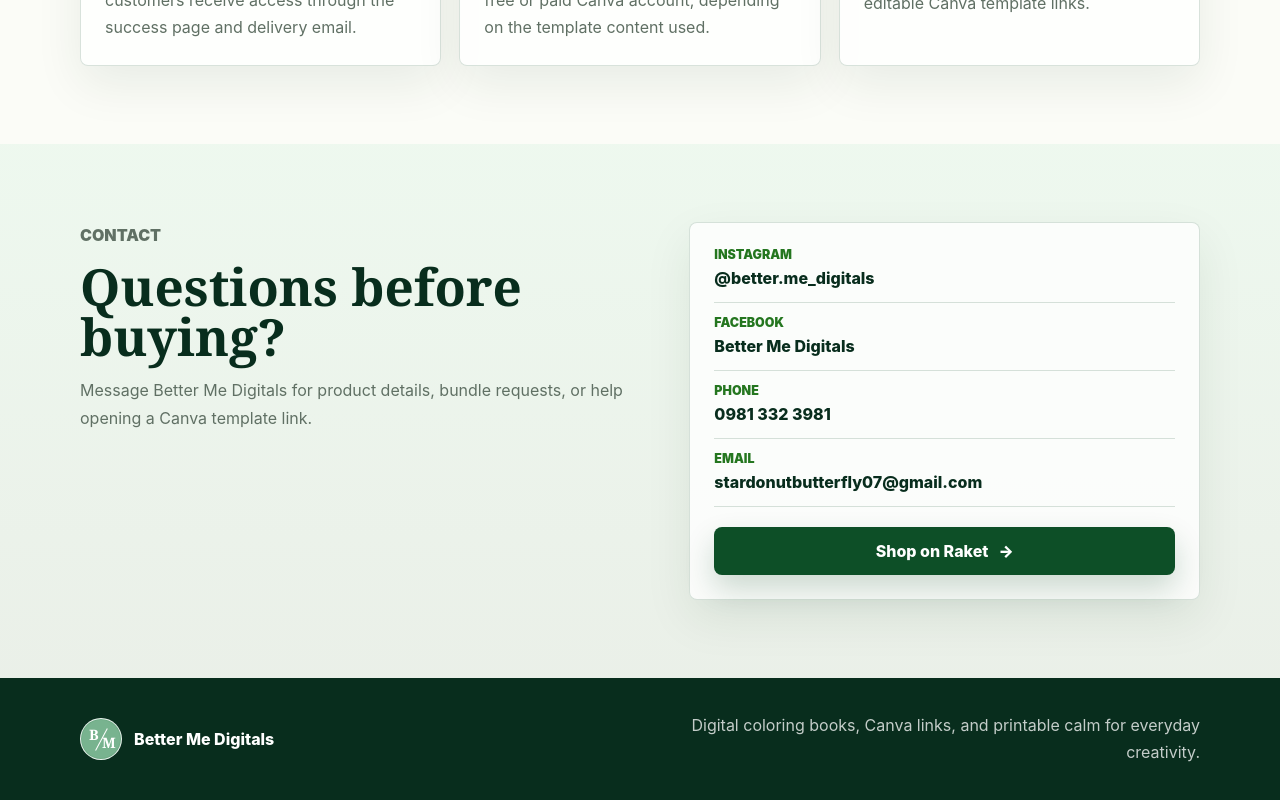
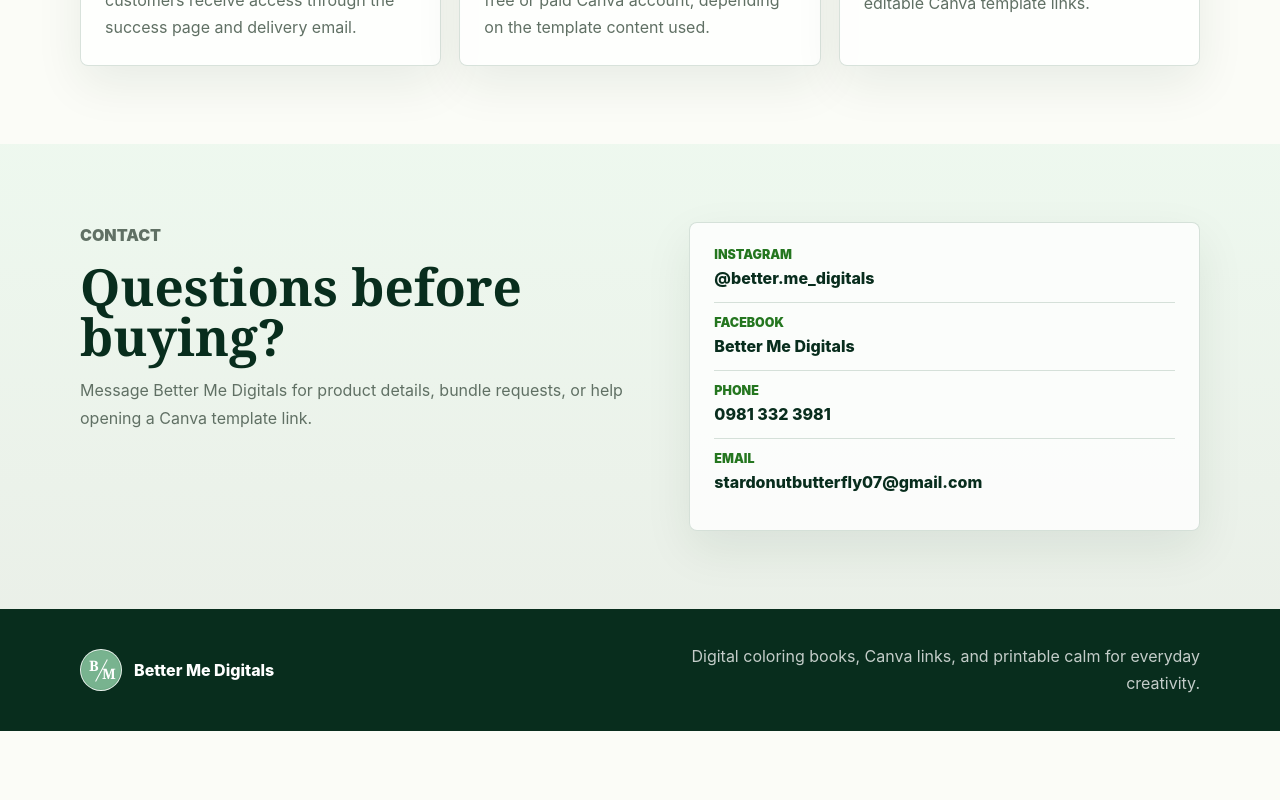
Before and after one commit to NotNookie/betterme_web, a React (Vite) app: page / in a window 1280 px wide. Shown: the part 5730-6530 px from the top of the page. After the commit the page ends 6461 px from the top, so only its background shows below. Built offline with nearby package versions, Linux system fonts and the light colour scheme.

Commit message:
fix: remove Raket CTA and analytics warning

```diff
--- a/package.json
+++ b/package.json
@@ -9,7 +9,6 @@
     "preview": "vite preview --host 127.0.0.1"
   },
   "dependencies": {
-    "@vercel/analytics": "^2.0.1",
     "react": "^19.1.0",
     "react-dom": "^19.1.0"
   },
--- a/src/App.jsx
+++ b/src/App.jsx
@@ -1,4 +1,3 @@
-import { Analytics } from "@vercel/analytics/react";
 import { useEffect } from "react";
 import { ContactSection } from "./components/ContactSection.jsx";
 import { FaqSection } from "./components/FaqSection.jsx";
@@ -48,7 +47,6 @@
         <ContactSection />
       </main>
       <Footer />
-      <Analytics />
     </>
   );
 }
--- a/src/components/ContactSection.jsx
+++ b/src/components/ContactSection.jsx
@@ -1,5 +1,4 @@
 import { brand } from "../data/brand.js";
-import { ButtonLink } from "./ButtonLink.jsx";
 import { SectionHeading } from "./SectionHeading.jsx";
 
 const contacts = [
@@ -48,10 +47,6 @@
               <span className="contact-value">{item.value}</span>
             </a>
           ))}
-
-          <ButtonLink href={brand.shopUrl} variant="primary" className="contact-button">
-            Shop on Raket
-          </ButtonLink>
         </div>
       </div>
     </section>
--- a/src/components/Hero.jsx
+++ b/src/components/Hero.jsx
@@ -1,4 +1,3 @@
-import { brand } from "../data/brand.js";
 import { ButtonLink } from "./ButtonLink.jsx";
 import { HeroArtwork } from "./HeroArtwork.jsx";
 
@@ -16,7 +15,7 @@
           </p>
 
           <div className="hero-actions">
-            <ButtonLink href={brand.shopUrl}>Avail now</ButtonLink>
+            <ButtonLink href="#products">Avail now</ButtonLink>
             <ButtonLink href="#products" variant="secondary">
               See products
             </ButtonLink>
--- a/src/components/ProductDetail.jsx
+++ b/src/components/ProductDetail.jsx
@@ -1,4 +1,3 @@
-import { Analytics } from "@vercel/analytics/react";
 import { products } from "../data/products.js";
 import { ButtonLink } from "./ButtonLink.jsx";
 import { CheckoutButton } from "./CheckoutButton.jsx";
@@ -108,7 +107,6 @@
         </section>
       </main>
       <Footer />
-      <Analytics />
     </>
   );
 }
```
Also changed, not shown: 1 other file (tests, documents, lock files or other folders).
